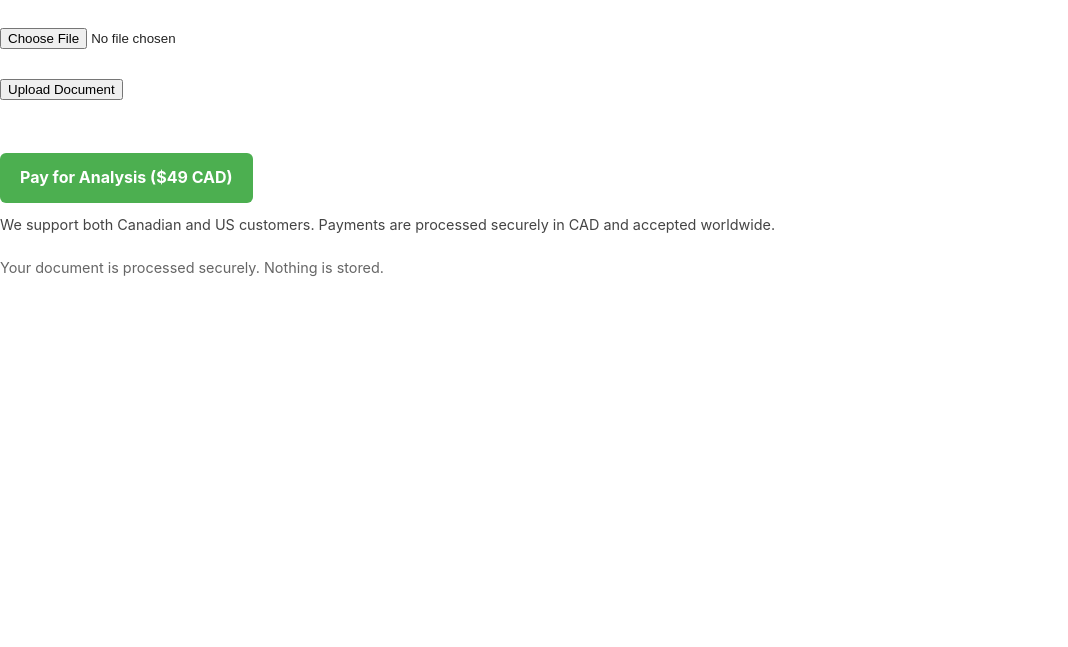
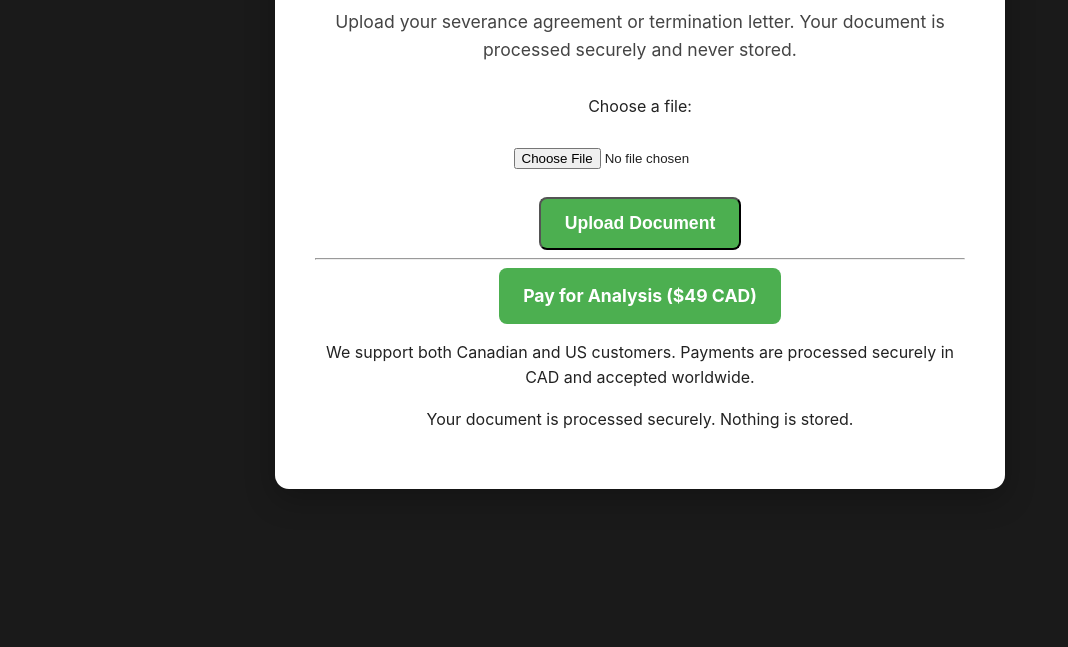
Before and after one commit to mehdiakif-lab/Fairexit, a plain HTML site: page public/upload.html in a window 1280 px wide. Shown: the part 233-880 px from the top of the page, without its empty margins (0-1068 px from the left). Before the commit the page ends 800 px from the top, so only its background shows below. Drawn offline with Linux system fonts and the light colour scheme.

Commit message:
Update upload.html

```diff
--- a/public/upload.html
+++ b/public/upload.html
@@ -3,47 +3,55 @@
   <head>
     <meta charset="utf-8" />
     <meta name="viewport" content="width=device-width,initial-scale=1" />
-    <title>Upload – ExitFair</title>
+    <title>Upload Your Severance Document – ExitFair</title>
 
     <link rel="stylesheet" href="styles/main.css">
   </head>
 
-  <body>
+  <body class="hero-bg">
+
     <nav>
       <a href="index.html">Home</a> |
       <a href="upload.html">Upload</a> |
       <a href="result.html">Results</a>
     </nav>
-    <br>
+
+    <section class="hero-container">
+      <div class="hero-card">
 
         <h1>Upload Your Severance Document</h1>
 
-    <p>Please upload your severance agreement or termination letter. We will analyze it securely and privately.</p>
+        <p class="hero-subtext">
+          Upload your severance agreement or termination letter.
+          Your document is processed securely and never stored.
+        </p>
 
-    <!-- UPLOAD FORM -->
-    <form action="#" method="post" enctype="multipart/form-data">
+        <form action="/upload" method="POST" enctype="multipart/form-data">
           <label for="file">Choose a file:</label><br><br>
-      <input type="file" id="file" name="file" accept=".pdf,.doc,.docx,.jpg,.png" required><br><br>
+          <input type="file" id="file" name="file" required><br><br>
 
-      <button type="submit">Upload Document</button>
+          <button type="submit" class="cta-button">
+            Upload Document
+          </button>
         </form>
 
-    <br><br>
+        <hr class="divider">
 
-    <!-- PAYMENT BUTTON ($49 CAD) -->
-    <a href="https://buy.stripe.com/7sY14pgye3tXePugRvdEs01"
-       style="display:inline-block;padding:12px 20px;background:#4CAF50;color:white;
-              text-decoration:none;border-radius:6px;font-weight:bold;">
+        <a href="payment.html" class="cta-button">
           Pay for Analysis ($49 CAD)
         </a>
 
-    <!-- US + CAN SUPPORT MESSAGE -->
-    <p style="margin-top:10px;color:#444;font-size:0.9rem;">
-      We support both Canadian and US customers. Payments are processed securely in CAD and accepted worldwide.
+        <p class="trust-text">
+          We support both Canadian and US customers.
+          Payments are processed securely in CAD and accepted worldwide.
         </p>
 
-    <p style="color:#666;font-size:0.9rem;margin-top:20px">
+        <p class="trust-text">
           Your document is processed securely. Nothing is stored.
         </p>
+
+      </div>
+    </section>
+
   </body>
 </html>
```
Lines whose indentation alone changed are shown as unchanged.
